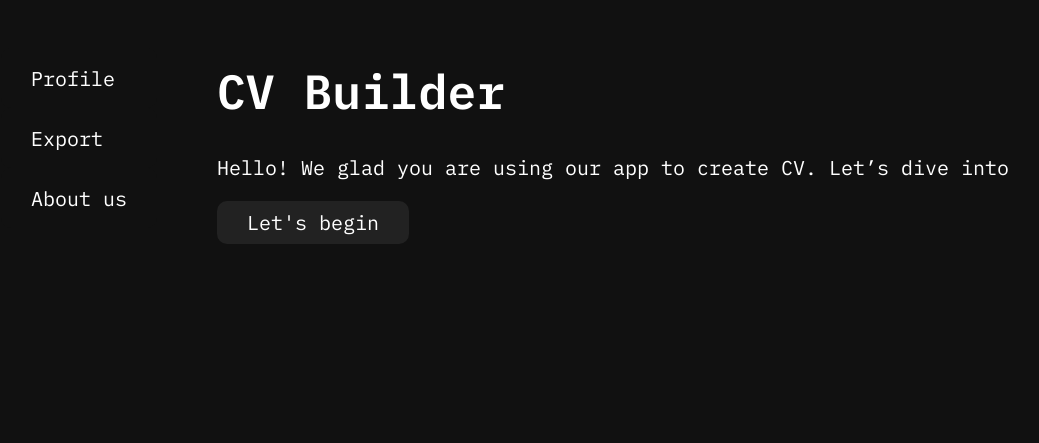
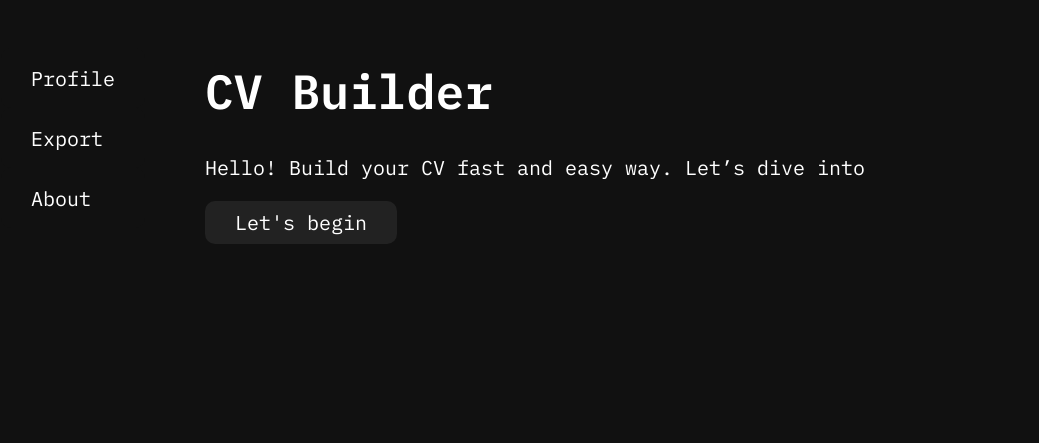
Before and after one commit to aqerd/CVbuilder, a Flask app: page / in a window 1280 px wide. Shown: the top 443 px of the page, without its empty margins (47-1086 px from the left). Run offline with Flask 3, Linux system fonts and the light colour scheme; parts of the project's set-up code (start-up, migrations or seed data) failed here and were passed over.

Commit message:
Minor fix

```diff
--- a/app/routes.py
+++ b/app/routes.py
@@ -70,8 +70,8 @@ def email():
     except Exception as e:
         if e.args[0][''][0] == 501:
             return render_template("error.html", msg_error=f"Paste your email in Profile page", error=501)
-        return render_template("error.html", msg_error=f"Error sending email: + {e}", error=500)
+        return render_template("error.html", msg_error=f"Error sending email: {e}", error=500)
 
 @app.errorhandler(404)
 def page_not_found(e):
-    return render_template('error.html', msg_error=f'Page not available: + {e}', error=404)
+    return render_template('error.html', msg_error=f'Page not available: {e}', error=404)
--- a/app/static/css/style.css
+++ b/app/static/css/style.css
@@ -35,6 +35,10 @@ a:hover {
 
 a:visited {
     color: cyan;
+}
+
+b {
+    color: crimson;
 }
 
 input, textarea, select {
--- a/app/templates/about.html
+++ b/app/templates/about.html
@@ -11,17 +11,17 @@
             <aside>
                 <form class="goto" action="/profile" method="get"><button type="submit">Profile</button></form>
                 <form class="goto" action="/export" method="get"><button type="submit">Export</button></form>
-                <form class="goto" action="/about" method="get"><button type="submit">About us</button></form>
+                <form class="goto" action="/about" method="get"><button type="submit">About</button></form>
             </aside>
             <main>
-                <h1>About us</h1>
+                <h1>About this site</h1>
                 <a>Build your CV fast and easy</a>
                 <ol>
                     <li>Create your profile. Fill your CV with work experience etc</li>
                     <li>Choose sample design we got for you</li>
                     <li>Export it in pdf, doc or send email</li>
                 </ol>
-                <p>We use cookies and by continuing to use the site you agree to their use</p>
+                <p>We use cookies and by continuing to use this site you agree to their use</p>
                 <p>This project were made by Ruslan Suleymanov, Rasul Gasanbekov and Vladimir Golubev</p>
                 <a href="https://github.com/aqerd/CVbuilder">See our GitHub!</a>
             </main>
--- a/app/templates/error.html
+++ b/app/templates/error.html
@@ -12,11 +12,11 @@
             <aside>
                 <form class="goto" action="/profile" method="get"><button type="submit">Profile</button></form>
                 <form class="goto" action="/export" method="get"><button type="submit">Export</button></form>
-                <form class="goto" action="/about" method="get"><button type="submit">About us</button></form>
+                <form class="goto" action="/about" method="get"><button type="submit">About</button></form>
             </aside>
             <main>
-                <h1>Something bad happened</h1>
-                <p>Error Message: {{ msg_error }}</p>
+                <h1>Unexpected error</h1>
+                <p>{{ msg_error }}</p>
                 {% if e %}
                 <p>Details: {{ e }}</p>
                 {% endif %}
--- a/app/templates/export.html
+++ b/app/templates/export.html
@@ -12,7 +12,7 @@
             <aside>
                 <form class="goto" action="/profile" method="get"><button type="submit">Profile</button></form>
                 <form class="goto" action="/export" method="get"><button type="submit">Export</button></form>
-                <form class="goto" action="/about" method="get"><button type="submit">About us</button></form>
+                <form class="goto" action="/about" method="get"><button type="submit">About</button></form>
             </aside>
             <main>
                 <h1>Export</h1>
--- a/app/templates/index.html
+++ b/app/templates/index.html
@@ -11,11 +11,11 @@
             <aside>
                 <form class="goto" action="/profile" method="get"><button type="submit">Profile</button></form>
                 <form class="goto" action="/export" method="get"><button type="submit">Export</button></form>
-                <form class="goto" action="/about" method="get"><button type="submit">About us</button></form>
+                <form class="goto" action="/about" method="get"><button type="submit">About</button></form>
             </aside>
             <main>
                 <h1>CV Builder</h1>
-                <p>Hello! We glad you are using our app to create CV. Let’s dive into</p>
+                <p>Hello! Build your CV fast and easy way. Let’s dive into</p>
                 <form action="/profile" method="get"><button type="submit">Let's begin</button></form>
             </main>
         </div>
--- a/app/templates/profile.html
+++ b/app/templates/profile.html
@@ -12,7 +12,7 @@
             <aside>
                 <form class="goto" action="/profile" method="get"><button type="submit">Profile</button></form>
                 <form class="goto" action="/export" method="get"><button type="submit">Export</button></form>
-                <form class="goto" action="/about" method="get"><button type="submit">About us</button></form>
+                <form class="goto" action="/about" method="get"><button type="submit">About</button></form>
             </aside>
             <main>
                 <h1>Profile</h1>
```
